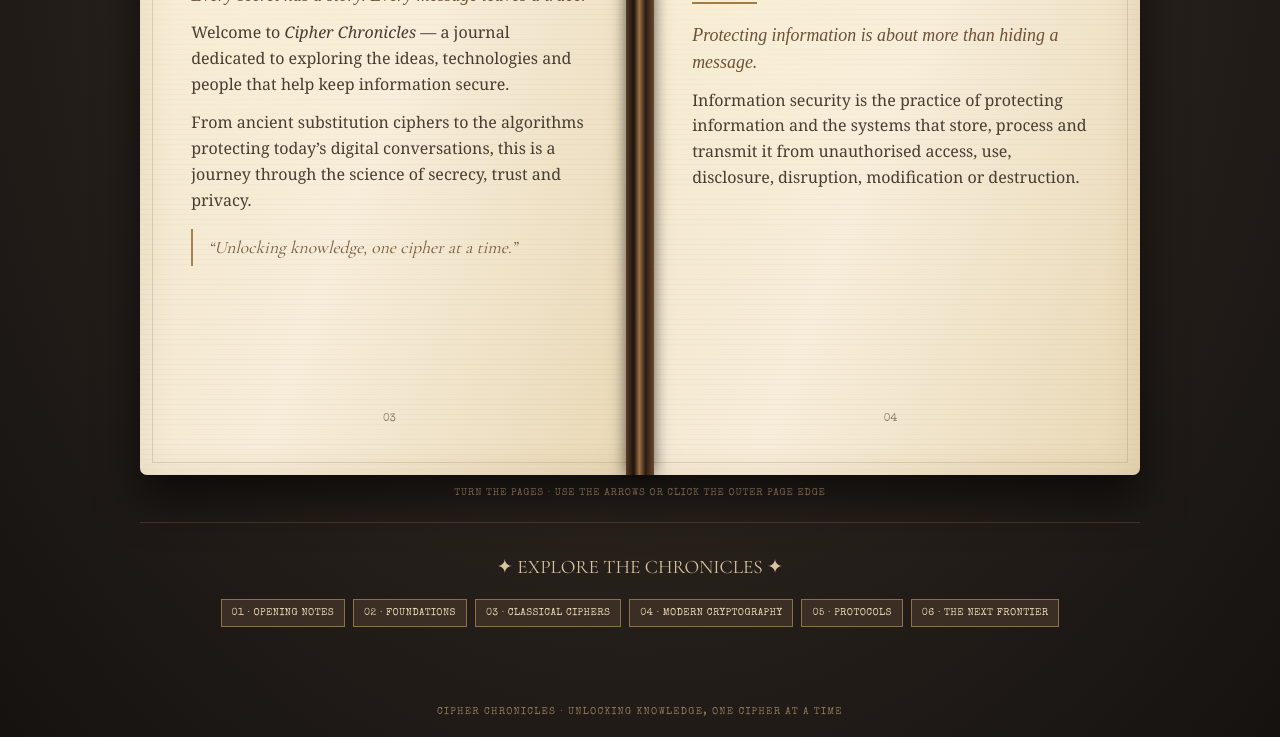
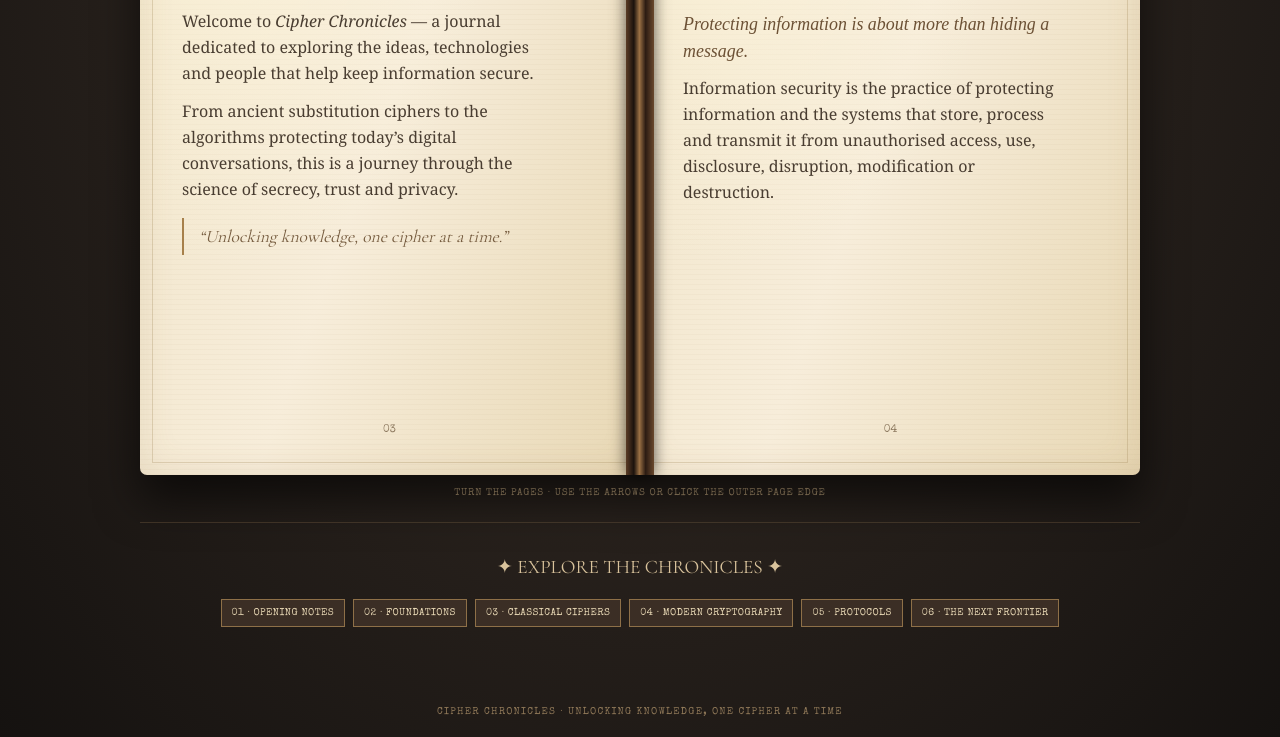
Before and after one commit to ruvani/cipher-chronicles, a website built with Vite: page index.html in a window 1280 px wide. Both pictures are taken after a click on the button "01 · OPENING NOTES". Shown: the part 379-1116 px from the top of the page. Built offline with nearby package versions, Linux system fonts and the light colour scheme; some packages are replaced by stand-ins of ours; no server answers; the database is empty; a web font is replaced by a local one.

Commit message:
Update padding and max-width in style.css
Adjusted padding for desktop pages and set max-width for pagination.

```diff
--- a/src/style.css
+++ b/src/style.css
@@ -136,7 +136,8 @@ button:disabled {
     top: 0;
     width: 50%;
     height: 100%;
-    padding: clamp(24px, 4vw, 54px) clamp(24px, 4vw, 58px);
+    /* Desktop pages use a little less outer padding so the text fills the paper. */
+    padding: 40px 42px;
     overflow: hidden;
     color: var(--ink);
     background: radial-gradient(ellipse at 20% 15%, #fff7df88, transparent 45%), repeating-linear-gradient(0deg, #8d70400a 0px, #8d70400a 1px, transparent 1px, transparent 5px), linear-gradient(110deg, var(--paper), #f7edda 48%, var(--paper2));
@@ -203,6 +204,8 @@ button:disabled {
     color: #493d31;
     overflow: hidden;
     min-height: 0;
+    /* Match the desktop pagination measuring width; avoids overly short lines. */
+    max-width: 380px;
 }
 
 .article-body p {
```
